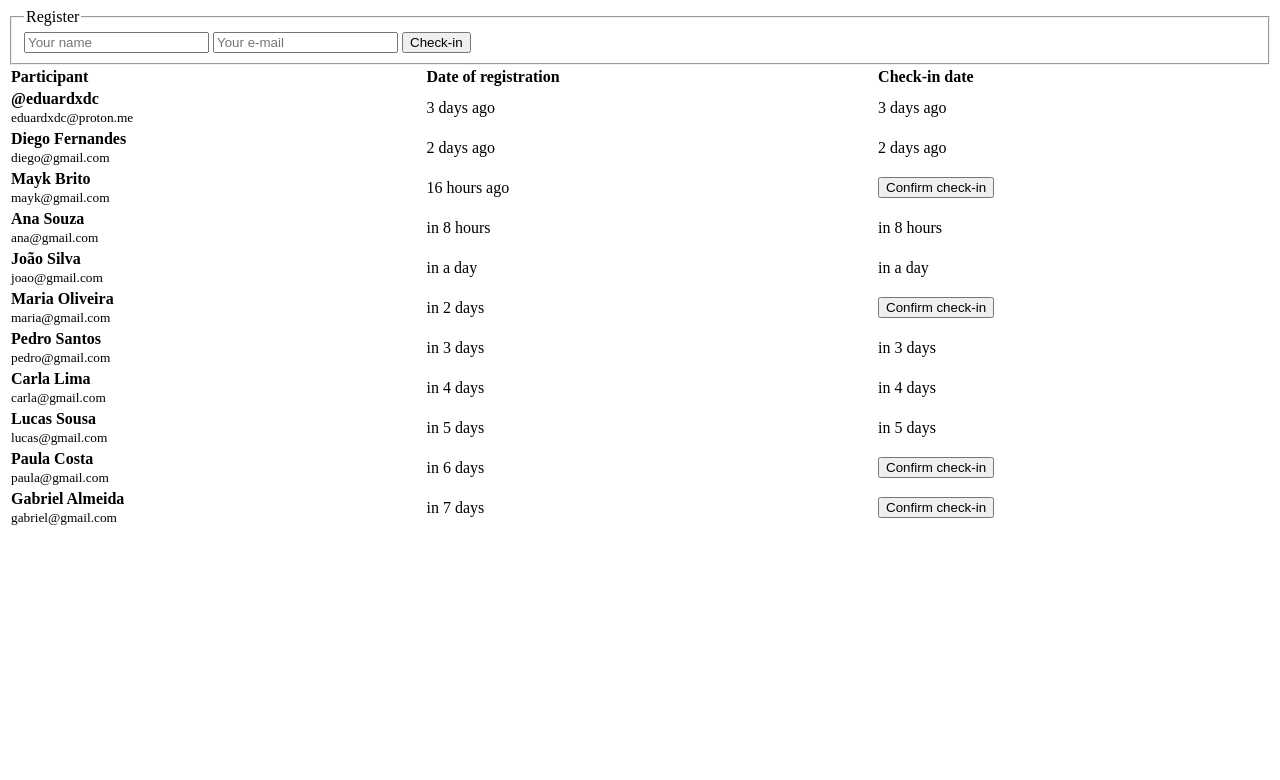
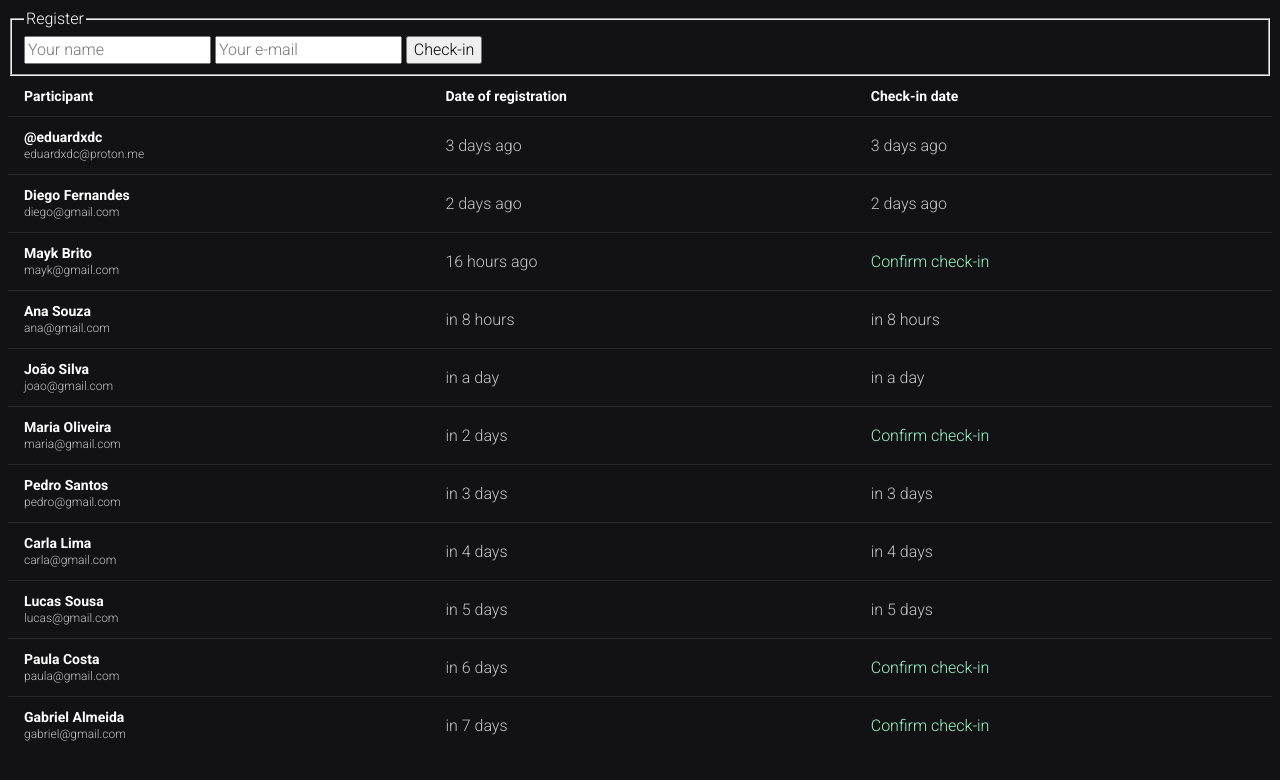
Before and after one commit to eduardxdc/nlw-unite-html-css-js, a plain HTML site: page index.html in a window 1280 px wide. Drawn offline with nearby package versions, Linux system fonts and the light colour scheme.

Commit message:
class 002

```diff
--- a/index.html
+++ b/index.html
@@ -6,6 +6,7 @@
     <meta name='viewport' content='width=device-width, initial-scale=1.0'>
     <meta name='author' content='@eduardxdc'>
     <meta name='description' content='Application developed in RocketSeat NLW Unite in the HTML+CSS+JS track.'>
+    <link href='style.css' rel='stylesheet'>
     <title>NLW UNITE | CHECK-IN</title>
 </head>
 
--- /dev/null
+++ b/style.css
@@ -0,0 +1,52 @@
+@import url('https://fonts.googleapis.com/css2?family=Roboto:ital,wght@0,100;0,300;0,400;0,500;0,700;0,900;1,100;1,300;1,400;1,500;1,700;1,900&display=swap');
+
+body, table, input, button {
+    font: 300 16px/140% 'Roboto', sans-serif;
+}
+
+body {
+    background-color: #121214;
+    color: white;
+}
+
+table {
+    border-collapse: collapse;
+}
+
+table thead {
+    font-size: 14px;
+    line-height: 16px;
+}
+
+thead th, tbody td {
+    padding: 12px 16px;
+}
+
+tbody td {
+    border-top: 1px solid #ffffff1a;
+    font-sizer: 13px;
+    line-height: 15px;
+    color: #c4c4cc;
+}
+
+tbody tr td strong {
+    color: white;
+    font-size: 14px;
+    line-height: 16px;
+    font-weight: 600;
+}
+
+tbody td small {
+    font-size: 12px;
+    line-height: 16px;
+}
+
+tbody td button {
+    all: unset;
+    color: #9ff9cc;
+}
+
+tbody td button:hover {
+    cursor: pointer;
+    text-decoration: underline;
+}
```
Also changed, not shown: .github/logoEvent.png (renamed from .github/logo.png), .github/previewApp.png (renamed from .github/preview.png), script.js (line endings or trailing spaces), 2 other files.
